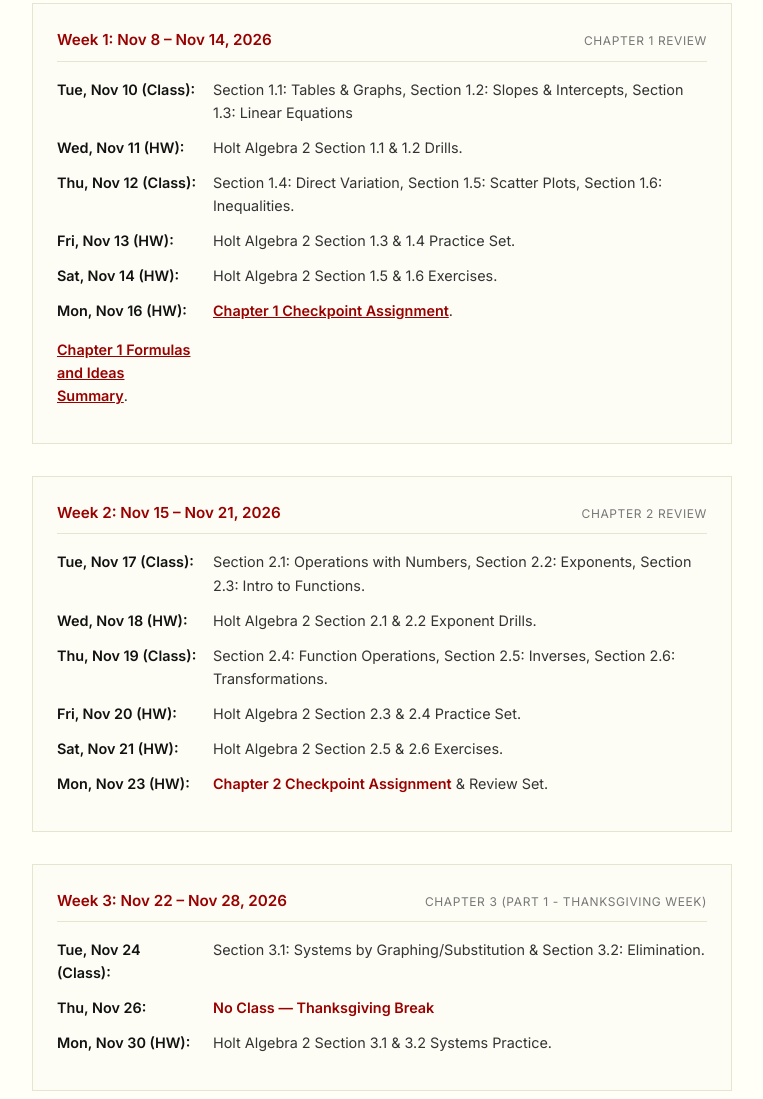
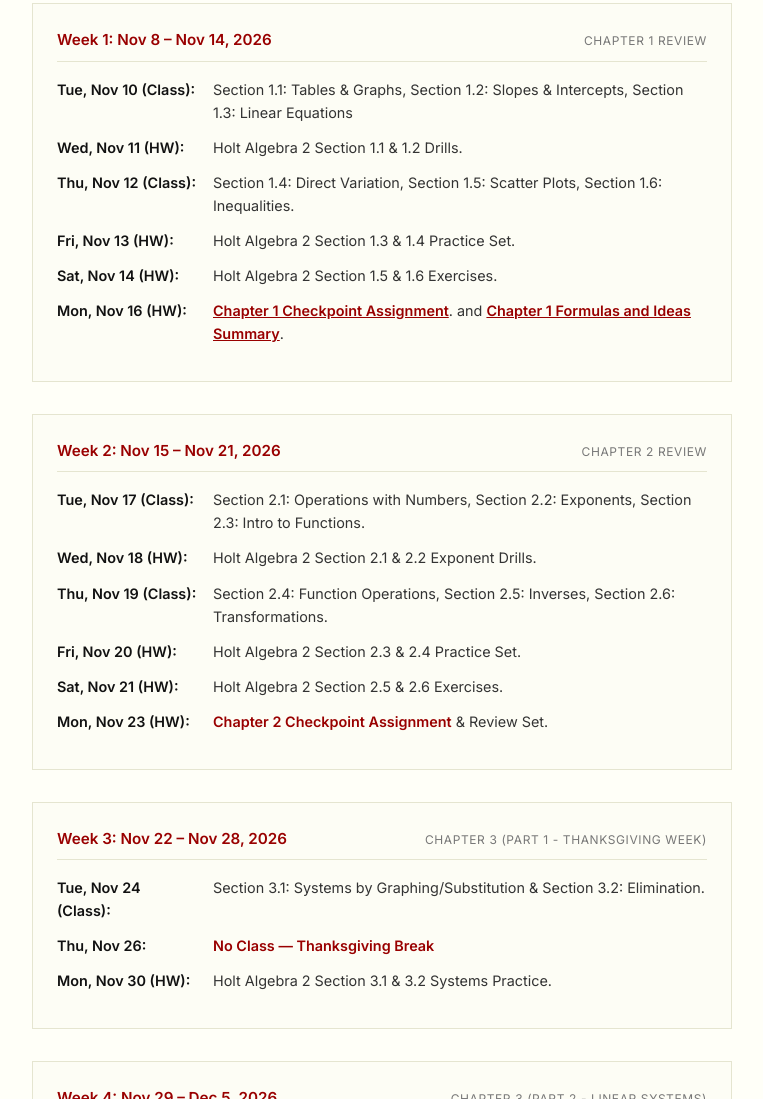
Before and after one commit to williamswick96-coder/AlgebraHome, a plain HTML site: page index.html in a window 1280 px wide. Shown: the part 681-1780 px from the top of the page, without its empty margins (0-763 px from the left). Drawn offline with nearby package versions, Linux system fonts and the light colour scheme; a web font is replaced by a local one.

Commit message:
Update Chapter 1 links in schedule item

```diff
--- a/index.html
+++ b/index.html
@@ -301,8 +301,7 @@
     <span class="day-label">Mon, Nov 16 (HW):</span>
         <span class="day-content">
         <a href="https://drive.google.com/file/d/1GtKQmLkd4r4ul1kyj-uwt3k3OiUEao4V/view?usp=sharing" target="_blank" class="checkpoint-highlight" style="text-decoration: underline;">Chapter 1 Checkpoint Assignment</a>.
-    </span>
-    <span class="day-content">
+and
         <a href="https://drive.google.com/file/d/YOUR_FILE_ID/view?usp=sharing" target="_blank" class="checkpoint-highlight" style="text-decoration: underline;">Chapter 1 Formulas and Ideas Summary</a>.
     </span>
 </li>
```
